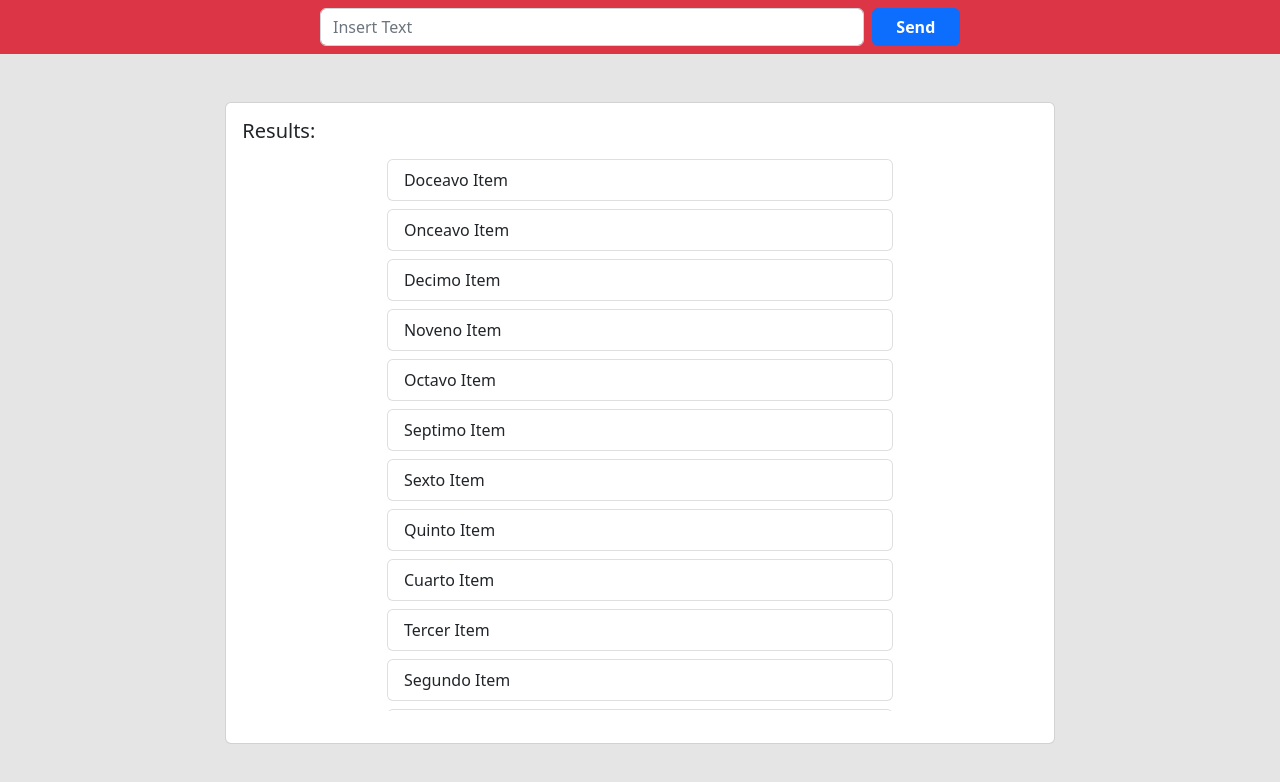
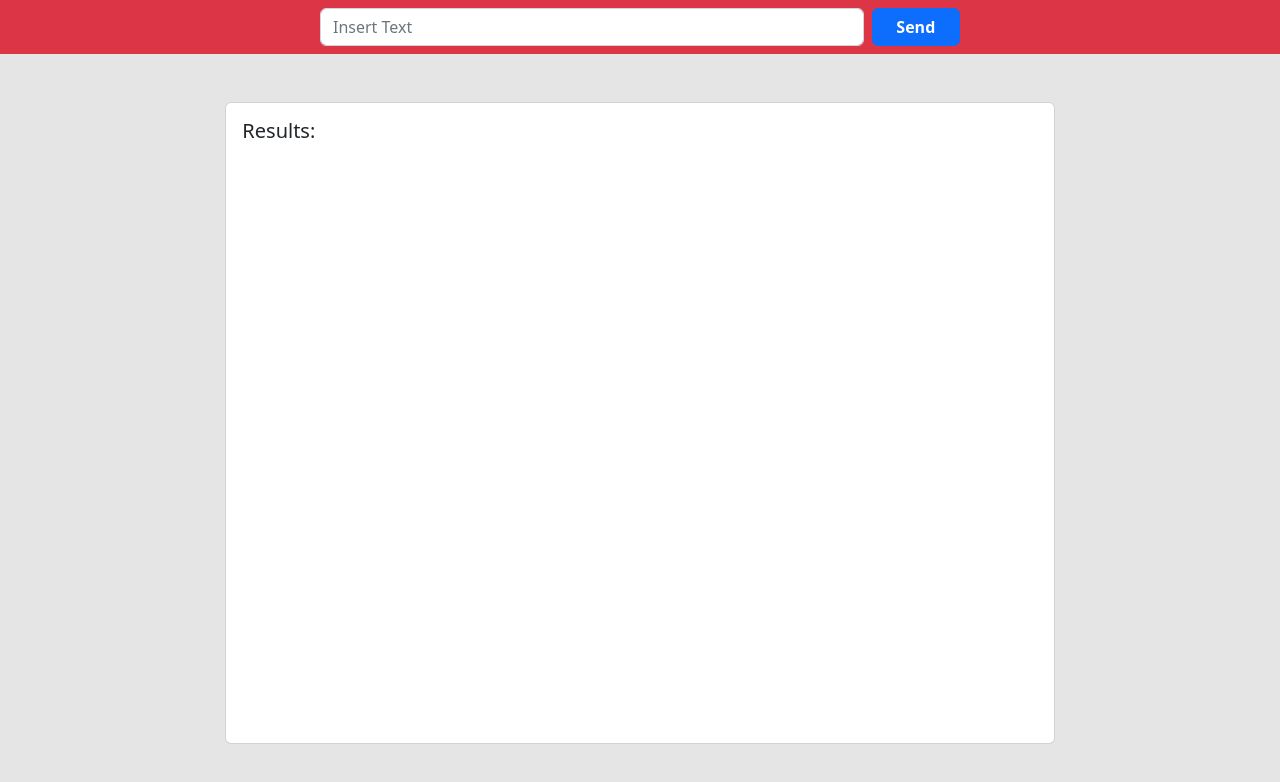
Before and after one commit to haroldnc/copywrite-prueba, a React (Create React App) app in the folder client/: page / in a window 1280 px wide. Shown: the top 782 px of the page. Built offline with nearby package versions, Linux system fonts and the light colour scheme.

Commit message:
Acoplamos cargamos el texto que vamos ingresando

```diff
--- a/client/src/components/CardResult.jsx
+++ b/client/src/components/CardResult.jsx
@@ -1,23 +1,12 @@
 import React from "react";
+import { useSelector } from "react-redux";
 import { Container, Card, ListGroup } from "react-bootstrap";
 import "./css/CardResult.css";
 
 export default function CardResult() {
+    const text_list = useSelector((state) => state.text_list);
+
     console.log("render: CardResult");
-    const items = [
-        "Doceavo Item",
-        "Onceavo Item",
-        "Decimo Item",
-        "Noveno Item",
-        "Octavo Item",
-        "Septimo Item",
-        "Sexto Item",
-        "Quinto Item",
-        "Cuarto Item",
-        "Tercer Item",
-        "Segundo Item",
-        "Primer Item",
-    ];
 
     return (
         <Container className="col-lg-8">
@@ -25,7 +14,7 @@ export default function CardResult() {
                 <Card.Body>
                     <Card.Title>Results:</Card.Title>
                     <Container className="col-lg-8 mb-3 container-results">
-                        {items.map((item, index) => (
+                        {text_list.map((item, index) => (
                             <ListGroup key={index} className="my-2">
                                 <ListGroup.Item>{item}</ListGroup.Item>
                             </ListGroup>
```
